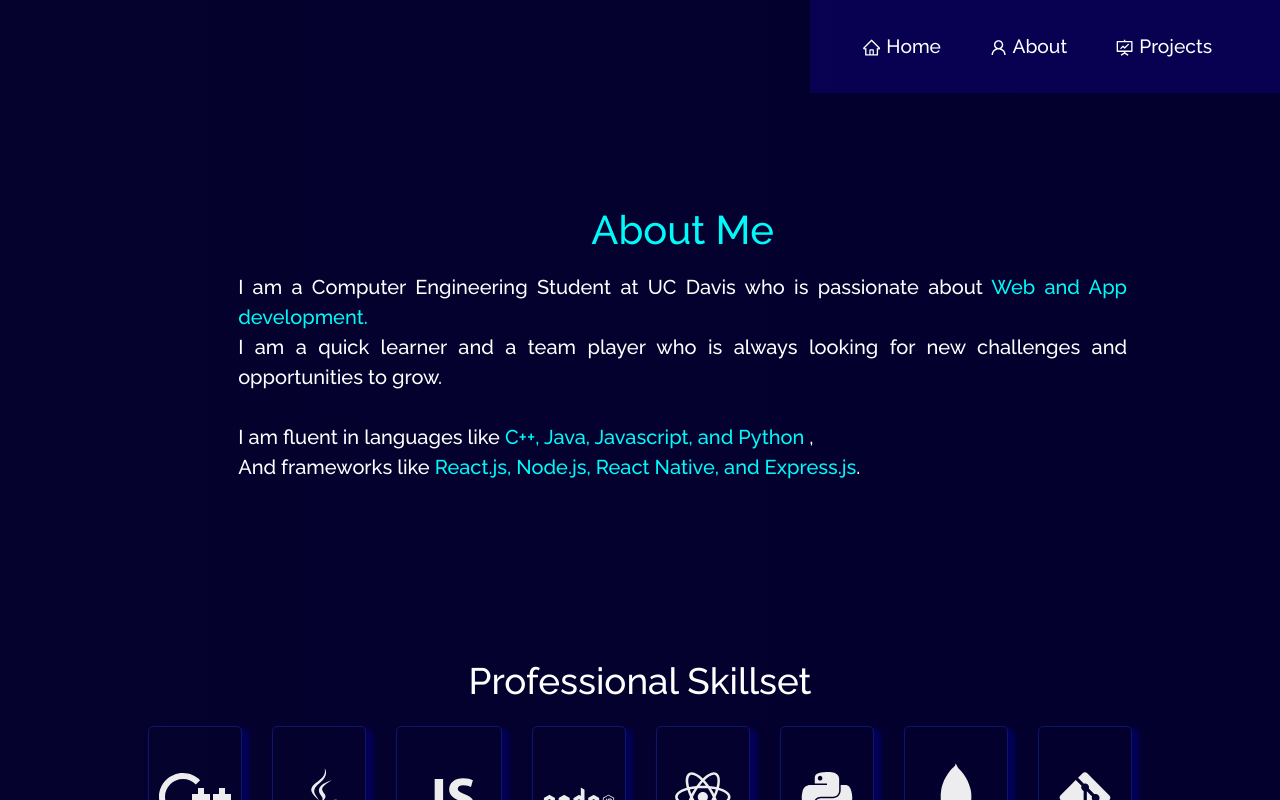
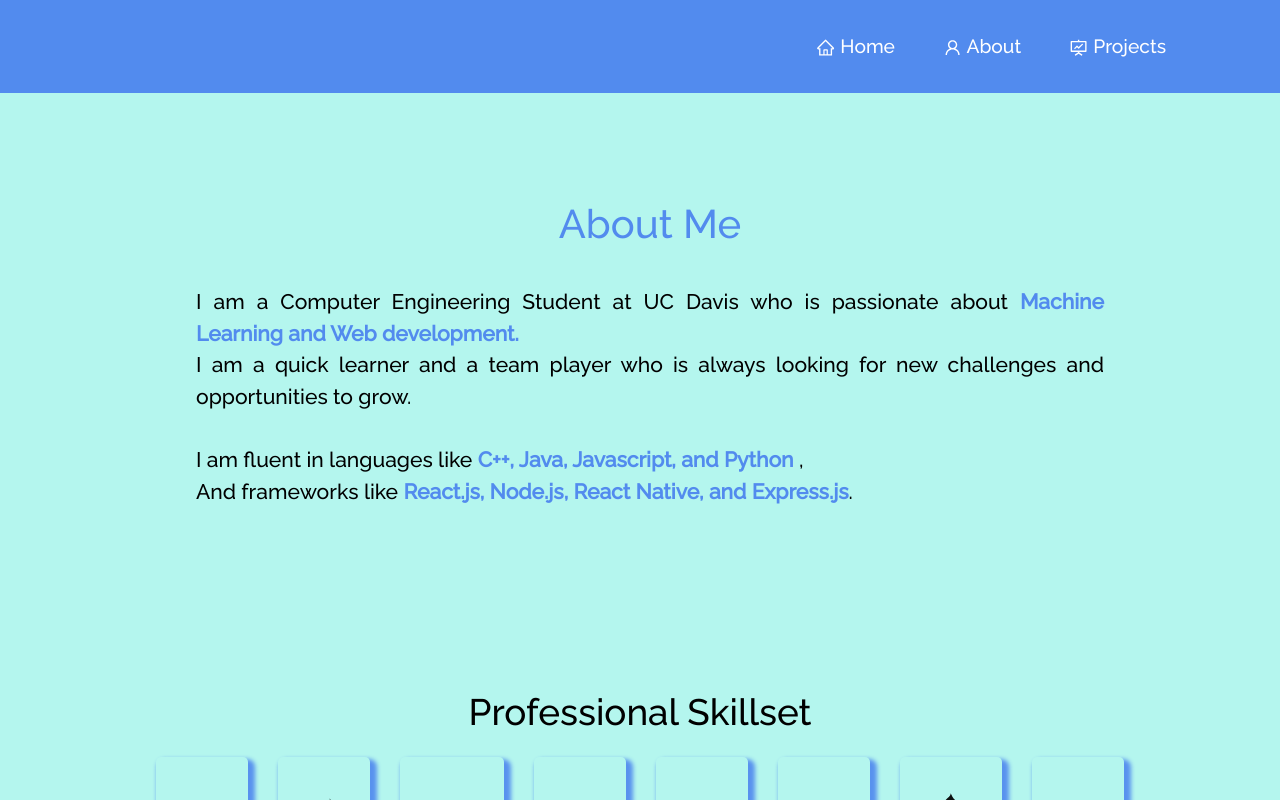
Before and after one commit to ReehalS/portfolio, a React (Create React App) app: page /about in a window 1280 px wide. Shown: the top 800 px of the page. Built offline with nearby package versions, Linux system fonts and the light colour scheme.

Commit message:
changed theme

```diff
--- a/src/App.css
+++ b/src/App.css
@@ -14,14 +14,14 @@
 }
 
 .App-header {
-  background-color: #001640;
+  background-color: #4A7B9B;
   min-height: 100vh;
   display: flex;
   flex-direction: column;
   align-items: center;
   justify-content: center;
   font-size: calc(10px + 2vmin);
-  color: white;
+  color: #4A7B9B;
 }
 
 .App-link {
--- a/src/components/About/About.js
+++ b/src/components/About/About.js
@@ -1,39 +1,42 @@
 import React from "react";
-import { Container, Row, Col } from "react-bootstrap";
+import { Row, Col } from "react-bootstrap";
 import Techstack from "./Techstack";
 import Aboutcard from "./AboutCard";
 import Toolstack from "./Toolstack";
 
 function About() {
   return (
-    <Container className="about-section">
-      <Container>
-        <Row style={{ justifyContent: "center", padding: "10px" , width: "110%" }}>
+    <div className="about-div">
+    <div className="about-section">
+      <div>
+        <Row className="textABout" style={{ justifyContent: "center", width: "100%" }}>
           <Col
             md={7}
             style={{
               justifyContent: "center",
               paddingTop: "30px",
               paddingBottom: "50px",
-              paddinLeft: "50px",
+              paddingLeft: "50px",
+              paddingRight: "50px",
               minWidth: "80%",
             }}
           >
             <Aboutcard />
           </Col>
         </Row>
-        <h1 className="project-heading">
+        <h1 className="about-heading">
           Professional Skillset
         </h1>
         <Techstack />
 
-        <h1 className="project-heading">
+        <h1 className="about-heading">
           Tools I use
         </h1>
         <Toolstack />
 
-      </Container>
-    </Container>
+      </div>
+    </div>
+    </div>
   );
 }
 
--- a/src/components/About/AboutCard.js
+++ b/src/components/About/AboutCard.js
@@ -1,31 +1,30 @@
 import React from "react";
-import Card from "react-bootstrap/Card";
 
 function AboutCard() {
   return (
-    <Card className="quote-card-view">
-      <Card.Body>
+    <div className="about-about-section">
+      <div>
       <h1 className="blue" style={{paddingBottom: "10px"}}>
       About Me
       </h1>
-        <blockquote className="blockquote">
-          <p style={{ textAlign: "justify" }}>
-            I am a Computer Engineering Student at UC Davis who is passionate about <span className="blue">Web and App development.  </span>
+        <blockquote >
+          <p className="about-text" >
+            I am a Computer Engineering Student at UC Davis who is passionate about <strong className="blue">Machine Learning and Web development. </strong>
             <br />
             I am a quick learner and a team player who is always looking for new challenges and opportunities to grow.
             <br />
             <br />I am fluent in languages like
-            <span className="blue"> C++, Java, Javascript, and Python </span>
+            <strong className="blue"> C++, Java, Javascript, and Python </strong>
             ,
             <br /> And frameworks like
-            <span className="blue"> React.js, Node.js, React Native, and Express.js</span>
+            <strong className="blue"> React.js, Node.js, React Native, and Express.js</strong>
             .
             <br />
             <br />
           </p>
         </blockquote>
-      </Card.Body>
-    </Card>
+      </div>
+    </div>
   );
 }
 
--- a/src/components/Footer.js
+++ b/src/components/Footer.js
@@ -18,7 +18,6 @@ function Footer() {
         <Col md="4" className="footer-body">
               <a
                 href="https://github.com/reehals"
-                style={{ color: "white" }}
                 target="_blank"
                 rel="noopener noreferrer"
               >
--- a/src/components/Home/Home2.js
+++ b/src/components/Home/Home2.js
@@ -16,7 +16,7 @@ function Home2() {
               About Me
             </h1>
             <p className="home-about-body">
-              I am a Computer Engineering Student at UC Davis who is passionate about <b className="blue">Web and App development.  </b>
+              I am a Computer Science and Engineering Student at UC Davis who is passionate about <b className="blue">Machine Learning and Web development.  </b>
               <br />
               I am a quick learner and a team player who is always looking for new challenges and opportunities to grow.
               <br />
--- a/src/components/Navbar.js
+++ b/src/components/Navbar.js
@@ -13,14 +13,14 @@ function NavBar() {
   return (
     <Navbar>
       <Container>
-        <Nav>
-          <Link to="/" className="nav-link">
+        <Nav className="navbar-buttons">
+          <Link to="/" className="nav-link black">
             <AiOutlineHome /> Home
           </Link>
-          <Link to="/about" className="nav-link">
+          <Link to="/about" className="nav-link black">
             <AiOutlineUser /> About
           </Link>
-          <Link to="/project" className="nav-link">
+          <Link to="/project" className="nav-link black">
             <AiOutlineFundProjectionScreen /> Projects
           </Link>
         </Nav>
--- a/src/components/Projects/Projects.js
+++ b/src/components/Projects/Projects.js
@@ -99,10 +99,10 @@ function Projects() {
 
   return (
       <div className="project-container">
-        <h1 className="project-heading blue">
+        <h1 className="project-heading">
           My Recent Works
         </h1>
-        <p style={{ color: "white" }}>
+        <p className="project-subheading">
           Here are a few projects I've worked on recently.
         </p>
         <div className="project-section">
--- a/src/index.css
+++ b/src/index.css
@@ -4,5 +4,5 @@ body {
   font-family: "Raleway", serif !important;
   -webkit-font-smoothing: antialiased;
   -moz-osx-font-smoothing: grayscale;
-  background-image: linear-gradient(to right,  rgb(6, 2, 46), rgb(3, 0, 46));
+  background-color: #4A7B9B;
 }
--- a/src/index.js
+++ b/src/index.js
@@ -2,7 +2,6 @@ import React from "react";
 import ReactDOM from "react-dom";
 import "./index.css";
 import App from "./App";
-import reportWebVitals from "./reportWebVitals";
 
 ReactDOM.render(
   <React.StrictMode>
@@ -10,8 +9,3 @@ ReactDOM.render(
   </React.StrictMode>,
   document.getElementById("root")
 );
-
-// If you want to start measuring performance in your app, pass a function
-// to log results (for example: reportWebVitals(console.log))
-// or send to an analytics endpoint. Learn more: https://bit.ly/CRA-vitals
-reportWebVitals();
--- a/src/style.css
+++ b/src/style.css
@@ -1,13 +1,27 @@
 html {
-  --section-background-color: rgba(8, 0, 92, 0.6);
-  --image-gradient: rgb(0, 0, 25, 0.6);
-  --imp-text-color: rgb(0, 250, 250);
 
+  --primary-color: #B4F6EE;
+  --secondary-color: #528BEE;
+  --primary-color-text: #000000;
+  --secondary-color-text: #FFFFFF;
+  --third-color: #41414A;
+  --third-color-text: #FFFFFF;
+/*
+  --primary-color: #37637F;
+  --secondary-color: #BDEFF8;
+  --primary-color-text: #FFFFFF;
+  --secondary-color-text: #000000;
+  --primary-color-hover: #37637F;
+*/
   width: 100%;
 }
 
 .blue {
-  color: var(--imp-text-color) !important;
+  color: var(--secondary-color) !important;
+}
+
+.black {
+  color: var(--secondary-color-text) !important;
 }
 
 button:focus {
@@ -24,9 +38,7 @@ button:focus {
   width: 100%;
   height: 100%;
   z-index: 999999;
-  background-color: #03002e;
-  background-repeat: no-repeat;
-  background-position: center;
+  background-color: var(--primary-color);
 }
 
 #preloader-none {
@@ -44,18 +56,18 @@ button:focus {
 
 /* Track */
 ::-webkit-scrollbar-track {
-  background: rgba(2, 6, 84, 0.8);
+  background: var(--secondary-color);
 }
 
 /* Handle */
 ::-webkit-scrollbar-thumb {
-  background: rgba(2, 6, 84, 0.959);
+  background: var(--primary-color);
   border-radius: 12px;
 }
 
 /* Handle on hover */
 ::-webkit-scrollbar-thumb:hover {
-  background: rgba(2, 6, 84, 0.959);
+  background: var(--primary-color-hover);
   border-radius: 12px;
 }
 
@@ -68,15 +80,22 @@ button:focus {
   font-size: 3rem !important;
   padding: 1.5rem 1.5rem 1.5rem 1.5rem !important;
 
-  right:0;
+  left:0;
   font-size: 1.2rem !important;
-  background-color: #0d026b98;
+  background-color: var(--secondary-color);
   z-index: 999 !important;
-  width: auto;
+  width: 100%;
+  display: inline;
+  justify-self: right;
+  color: var(--secondary-color-text);
+}
+.navbar-buttons {
   display: flex;
-  flex-direction: column;
-  justify-content: center;
+  justify-content: flex-end;
   align-items: center;
+  width: 100%;
+  color: var(--secondary-color-text);
+
 }
 
 @media (max-width: 767px) {
@@ -91,10 +110,11 @@ button:focus {
 
 
 .navbar-nav .nav-link {
-  color: white !important;
+  color: var(--secondary-color-text) !important;
   padding-right: 1rem !important;
   padding-left: 1rem !important;
   padding-right: 2rem !important;
+  color: var(--secondary-color-text);
 }
 
 
@@ -114,6 +134,7 @@ button:focus {
   animation-iteration-count: infinite;
   transform-origin: 70% 70%;
   display: inline-block;
+
 }
 
 
@@ -159,17 +180,17 @@ button:focus {
 .home-section {
   position: relative;
   z-index: -1;
-  background-image: var(--image-gradient);
   background-position: top center;
   background-repeat: no-repeat;
   padding-bottom: 30px !important;
   padding-top: 30px !important;
+  background-color: var(--primary-color);
 
 }
 
 .home-content {
   padding: 9rem 0 2rem !important;
-  color: whitesmoke;
+  color: rgb(0, 0, 0);
   text-align: left;
 }
 
@@ -185,18 +206,18 @@ button:focus {
 
 
 .main-name {
-  color: var(--imp-text-color) !important;
+  color: var(--secondary-color) !important;
 }
 
 .Typewriter__wrapper {
   font-size: 2.2em !important;
-  color: var(--imp-text-color) !important;
+  color: var(--secondary-color) !important;
   font-weight: 600 !important;
   padding:0 !important;
 }
 .Typewriter__cursor {
   font-size: 2.4em !important;
-  color: var(--imp-text-color) !important;
+  color: var(--primary-color-text) !important;
 }
 
 @media (max-width: 767px) {
@@ -216,12 +237,12 @@ button:focus {
   padding-bottom: 70px !important;
   padding-top: 70px !important;
   padding-left: 50px !important;
-
+  background-color: var(--primary-color) !important;
   word-wrap: break-word !important;
 }
 
 .home-about-description {
-  color: white !important;
+  color: var(--primary-color-text) !important;
   padding-top: 80px !important;
   padding-bottom: 20px !important;
   text-align: center;
@@ -232,15 +253,14 @@ button:focus {
   padding-top: 20px;
   font-size: 1.2em !important;
   text-align: left;
-
-
   overflow-wrap: break-word !important;
+  color: var(--primary-color-text) !important;
 }
 
 .home-about-social {
   text-align: center !important;
   padding-top: 25px;
-  color: white !important;
+  color: var(--secondary-color) !important;
 }
 
 .home-about-social-links {
@@ -259,7 +279,7 @@ button:focus {
   text-align: center !important;
   font-size: 1.2em !important;
   line-height: 2em !important;
-  background: rgba(255, 255, 255, 0.972) !important;
+  background: var(--secondary-color) !important;
   border-radius: 50% !important;
   transition: 0.5s !important;
 }
@@ -272,7 +292,7 @@ button:focus {
   width: 100%;
   height: 100%;
   border-radius: 50%;
-  background: #0e0161;
+  background: var(--primary-color) !important;
   transition: 0.5s;
   transform: scale(0.9);
   z-index: -1;
@@ -280,13 +300,13 @@ button:focus {
 
 .home-social-icons:hover::before {
   transform: scale(1.1);
-  box-shadow: 0 0 15px #0d036a;
+  box-shadow: 0 0 15px var(--primary-color-hover);
 }
 
 .home-social-icons:hover {
   color: #120395;
-  box-shadow: 0 0 5px #2b1f95;
-  text-shadow: 0 0 2px #2b1f95;
+  box-shadow: 0 0 5px var(--secondary-color-hover);
+  text-shadow: 0 0 2px var(--secondary-color);
 }
 
 .social-icons {
@@ -296,14 +316,14 @@ button:focus {
 }
 
 .icon-colour {
-  color: #03002e !important;
+  color: var(--primary-color) !important;
 }
 
 /* --------- */
 /* Footer */
 /* --------- */
 .footer {
-  background-color: rgb(10, 4, 22);
+  background-color: var(--secondary-color);
 
   bottom: 0 !important;
   padding-top: 10px !important;
@@ -316,18 +336,22 @@ button:focus {
   width: 100%;
   padding: 5%;
   margin: 0;
+  color: var(--secondary-color-text);
 }
 .footer-madeby, .footer-copywright , .footer-body{
   margin: 0 !important;
   padding: 0 !important;
+  color: var(--secondary-color-text) !important;
 }
 
 .footer-madeby{
   text-align: left;
+  color: var(--secondary-color-text);
 }
 
 .footer-body{
   text-align: right;
+  color: var(--secondary-color-text);
 }
 
 @media (max-width: 767px) {
@@ -339,7 +363,7 @@ button:focus {
 
 .footer h3 {
   font-size: 1em;
-  color: white !important;
+  color: var(--secondary-color-text) !important;
   margin-top: 0.5em !important;
   margin-bottom: 0.5em !important;
 }
@@ -347,6 +371,7 @@ button:focus {
   margin-top: 0.5em !important;
   margin-bottom: 0.5em !important;
   padding: 0 !important;
+  color: var(--secondary-color-text) !important;
 }
 
 
@@ -355,13 +380,14 @@ button:focus {
 /* --------- */
 .project-container{
   min-height: 95vh;
+  background-color: var(--primary-color);
 }
 
 .project-section {
   position: relative !important;
   padding-top: 1% !important;
   padding-bottom: 30px !important;
-  background-image: var(--section-background-color) !important;
+  background-image: var(--primary-color) !important;
   display: flex;
   justify-content: left;
   flex-wrap: wrap;
@@ -383,8 +409,8 @@ button:focus {
   min-width: 30%;
 
   box-shadow: 0 4px 5px 3px rgba(53, 103, 136, 0.459) !important;
-  color: white !important;
-  background-color: #06005877 !important;
+  color: var(--secondary-color-text) !important;
+  background-color: var(--secondary-color) !important;
   opacity: 0.9 !important;
   transition: all 0.5s ease 0s !important;
 
@@ -436,11 +462,11 @@ button:focus {
 
 .project-card-description {
   font-size: 1em !important;
-  color: white !important;
+  color: var(--secondary-color-text) !important;
 }
 
 .project-card-title{
-  color: white !important;
+  color: var(--secondary-color-text) !important;
   font-size: 2em !important;
   font-weight: 500 !important;
 
@@ -466,55 +492,95 @@ button:focus {
 }
 
 .btn-primary {
-  color: #fff !important;
-  background-color: #02006c !important;
-  border-color: #090099 !important;
+  color: var(--third-color-text) !important;
+  background-color: var(--third-color) !important;
+  border-color: var(--primary-color-hover) !important;
 }
 
 .btn-primary:hover {
-  color: #fff !important;
-  background-color: #02006c !important;
-  border-color: #090099 !important;
+  color: var(--primary-color-text) !important;
+  background-color: var(--primary-color) !important;
+  border-color: var(--primary-color-hover) !important;
 }
 .btn:focus {
   outline: none !important;
   box-shadow: none !important;
 }
 .project-heading {
-  color: white !important;
   font-size: 2.3em !important;
   font-weight: 500 !important;
   padding-top: 5% !important;
+  color: var(--primary-color-text)
+}
+
+.project-subheading {
+  font-size: 1em !important;
+  font-weight: 500 !important;
+  padding-top: 1% !important;
+  color: var(--primary-color-text)
 }
 
 /* --------- */
 /* About */
 /* --------- */
 
+.about-div {
+  background-color: var(--primary-color) !important;
+  color: var(--primary-color-text) !important;
+}
+
 .about-section {
   position: relative !important;
   padding-top: 150px !important;
-  padding-bottom: 30px !important;
-  background-image: var(--section-background-color) !important;
-  color: white !important;
+  background-image: var(--primary-color) !important;
+  background-color: var(--primary-color) !important;
+  color: var(--primary-color-text) !important;
+  width: 100%;
+  align-items: center;
+}
 
+.about-about-section {
+  background-color: var(--primary-color) !important;
+  word-wrap: break-word !important;
 
 }
 
+.about-heading {
+  font-size: 2.3em !important;
+  font-weight: 500 !important;
+  padding-top: 5% !important;
+  color: var(--primary-color-text)
+
+}
+
+.about-text {
+  padding-top: 20px;
+  font-size: 1.2em !important;
+  text-align: justify;
+  overflow-wrap: break-word !important;
+  color: var(--primary-color-text) !important;
+}
 
 .tech-icons {
   font-size: 4.5em !important;
   margin: 15px !important;
   padding: 10px !important;
   opacity: 0.93 !important;
-  border: 1.7px solid rgba(26, 38, 144, 0.637) !important;
+  border: 1.7px solid var(--primary-color-hover) !important;
   vertical-align: middle !important;
   text-align: center !important;
   border-radius: 5px !important;
   display: table !important;
-  box-shadow: 4px 5px 4px 3px rgba(0, 0, 139, 0.5)  !important;
+  box-shadow: 4px 5px 4px 3px var(--secondary-color)  !important;
   overflow: hidden !important;
   transition: all 0.4s ease 0s !important;
+}
+
+.textABout{
+  font-size: 1.1em !important;
+  color: var(--primary-color-text) !important;
+  margin: 10px !important;
+  padding: 10px !important;
 }
 
 .tech-icons p{
@@ -530,18 +596,11 @@ button:focus {
 .tech-icons:hover {
   transform: scale(1.05) !important;
   overflow: hidden !important;
-  border: 2.2px solid rgba(22, 6, 124, 0.883) !important;
+  border: 2.2px solid rgba(6, 69, 124, 0.584) !important;
 }
 .tech-icon-images {
   padding: 20px !important;
   line-height: 1.6 !important;
-}
-
-.quote-card-view {
-  border: none !important;
-  color: white !important;
-  background-color: transparent !important;
-  margin-bottom:0;
 }
 
 .about-activity {
```
